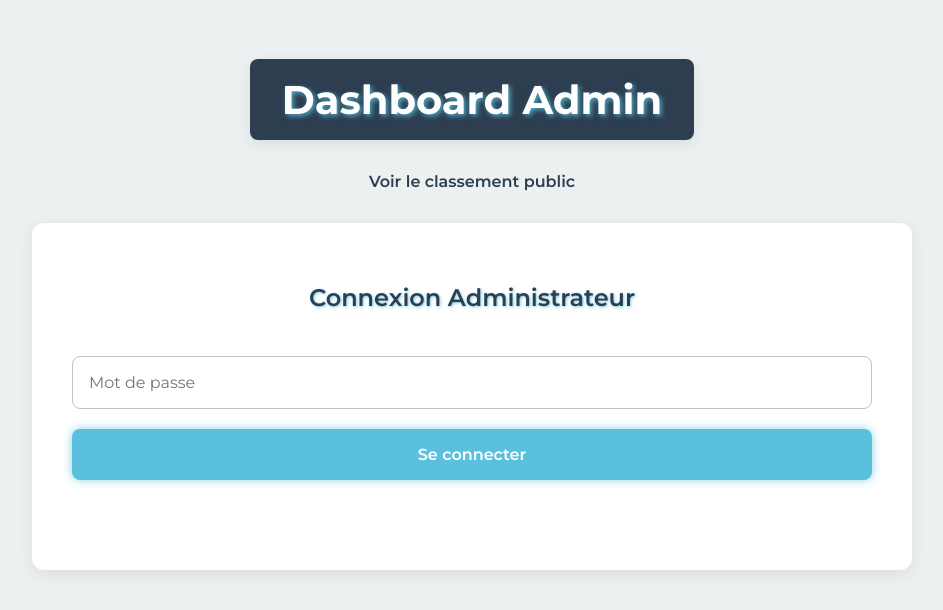
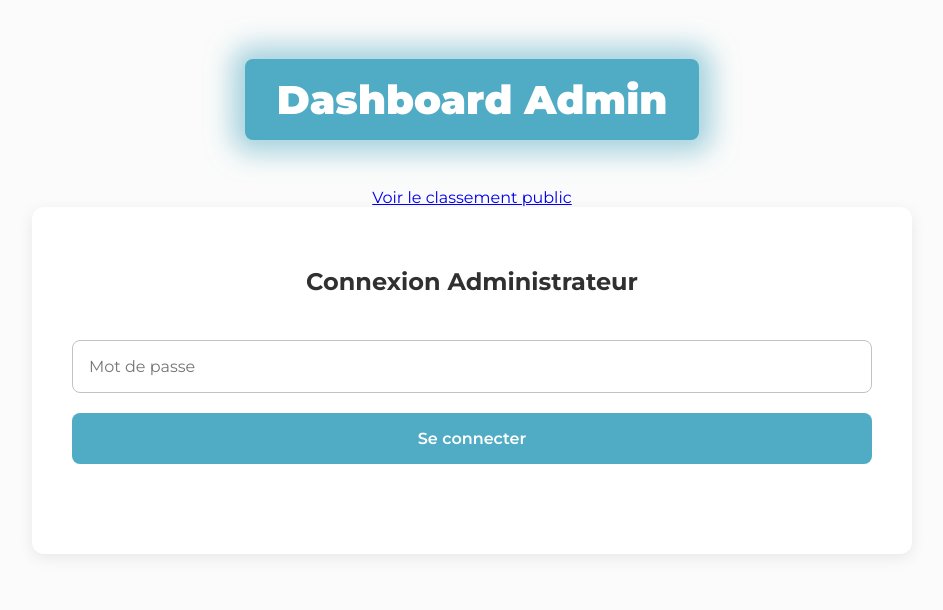
Before and after one commit to 0dayMonkey/JAE-front, a plain HTML site: page admin.html in a window 1280 px wide. Shown: the whole page, without its empty margins (168-1111 px from the left). Drawn offline with Linux system fonts and the light colour scheme.

Commit message:
update style.css

```diff
--- a/css/style.css
+++ b/css/style.css
@@ -1,21 +1,23 @@
-@import url('https://fonts.googleapis.com/css2?family=Montserrat:wght@400;600;700&display=swap');
+@import url('https://fonts.googleapis.com/css2?family=Montserrat:wght@400;600;700;900&display=swap');
 
 :root {
-    --color-primary: #5bc0de; /* Updated primary color */
-    --color-primary-darker: #3aabd0;
-    --color-secondary: #2c3e50;
-    --color-background: #ecf0f1;
+    --color-primary: #50ACC4;
+    --color-secondary: #303030;
+    --color-text: #34495e;
+    --color-accent: #FF8282;
+    --color-background: #FBFBFB;
     --color-surface: #ffffff;
-    --color-text: #34495e;
     --color-red: #e74c3c;
     --color-green: #2ecc71;
     --color-border: #bdc3c7;
-    --shadow: 0 4px 15px rgba(0,0,0,0.08);
-    --glow: 0 0 10px rgba(91, 192, 222, 0.7); /* Glow effect color */
+    --shadow-subtle: 0 4px 15px rgba(0,0,0,0.08);
+    --glow-primary: 0px 0px 26px 13px rgba(81, 171, 195, 0.5);
+
+    --font-family-main: "Montserrat", -apple-system, BlinkMacSystemFont, "Segoe UI", Roboto, sans-serif;
 }
 
 body {
-    font-family: 'Montserrat', -apple-system, BlinkMacSystemFont, "Segoe UI", Roboto, sans-serif; /* Updated font */
+    font-family: var(--font-family-main);
     background-color: var(--color-background);
     color: var(--color-text);
     margin: 0;
@@ -26,23 +28,22 @@ body {
 }
 
 h1 {
-    background-color: var(--color-secondary);
+    background-color: var(--color-primary);
     color: var(--color-surface);
     padding: 1rem 2rem;
     border-radius: 8px;
-    margin-bottom: 2rem;
+    margin-bottom: 3rem;
     font-size: 2.5rem;
+    font-weight: 900;
     text-align: center;
-    box-shadow: var(--shadow);
-    text-shadow: 2px 2px 5px rgba(91, 192, 222, 0.8); /* Glow effect on text */
+    box-shadow: var(--glow-primary);
 }
 
 h2 {
     text-align: center;
     color: var(--color-secondary);
-    font-weight: 600;
+    font-weight: 700;
     margin-bottom: 1.5rem;
-    text-shadow: 1px 1px 3px rgba(91, 192, 222, 0.8); /* Glow effect on text */
 }
 
 .container {
@@ -51,7 +52,7 @@ h2 {
     background: var(--color-surface);
     padding: 2.5rem;
     border-radius: 12px;
-    box-shadow: var(--shadow);
+    box-shadow: var(--shadow-subtle);
 }
 
 .leaderboard {
@@ -67,9 +68,8 @@ h2 {
 }
 
 .leaderboard th {
-    font-weight: 600;
+    font-weight: 700;
     color: var(--color-secondary);
-    background-color: rgba(44, 62, 80, 0.05);
 }
 
 .leaderboard tr:last-child td {
@@ -86,7 +86,6 @@ h2 {
 .team-Bleu { color: #3498db; font-weight: bold; }
 .team-Violet { color: #8e44ad; font-weight: bold; }
 
-
 form {
     display: flex;
     flex-direction: column;
@@ -98,14 +97,14 @@ input, select, button {
     font-size: 1rem;
     border-radius: 8px;
     border: 1px solid var(--color-border);
-    font-family: 'Montserrat', sans-serif; /* Updated font */
+    font-family: var(--font-family-main);
     transition: all 0.2s ease-in-out;
 }
 
 input:focus, select:focus {
     outline: none;
     border-color: var(--color-primary);
-    box-shadow: 0 0 0 3px rgba(91, 192, 222, 0.3); /* Updated focus glow */
+    box-shadow: 0 0 0 3px rgba(80, 172, 196, 0.3);
 }
 
 button {
@@ -114,13 +113,13 @@ button {
     border: none;
     cursor: pointer;
     font-weight: 600;
-    box-shadow: var(--glow); /* Initial button glow */
+    transition: all 0.2s ease-in-out;
 }
 
 button:hover {
-    background-color: var(--color-primary-darker);
+    background-color: #3aabd0; /* A slightly darker shade of primary */
     transform: translateY(-2px);
-    box-shadow: 0 0 0 5px rgba(91, 192, 222, 0.5); /* Hover glow */
+    box-shadow: var(--shadow-subtle);
 }
 
 .hidden {
@@ -148,33 +147,11 @@ button:hover {
     border-color: var(--color-red);
 }
 
-nav {
-    margin-bottom: 2rem;
-    text-align: center;
-}
-
-nav a {
-    margin: 0 1rem;
-    color: var(--color-secondary);
-    text-decoration: none;
-    font-weight: 600;
-    padding: 0.5rem 1rem;
-    border-radius: 8px;
-    transition: all 0.2s ease-in-out;
-}
-
-nav a:hover {
-    background-color: rgba(44, 62, 80, 0.1);
-    box-shadow: 0 0 5px rgba(44, 62, 80, 0.3); /* Subtle hover glow on nav links */
-}
-
 #logout-button {
     background-color: var(--color-red);
-    box-shadow: var(--glow); /* Logout button glow */
 }
 #logout-button:hover {
     background-color: #c0392b;
-    box-shadow: 0 0 0 5px rgba(91, 192, 222, 0.5); /* Hover glow */
 }
 
 @media (max-width: 600px) {
```
